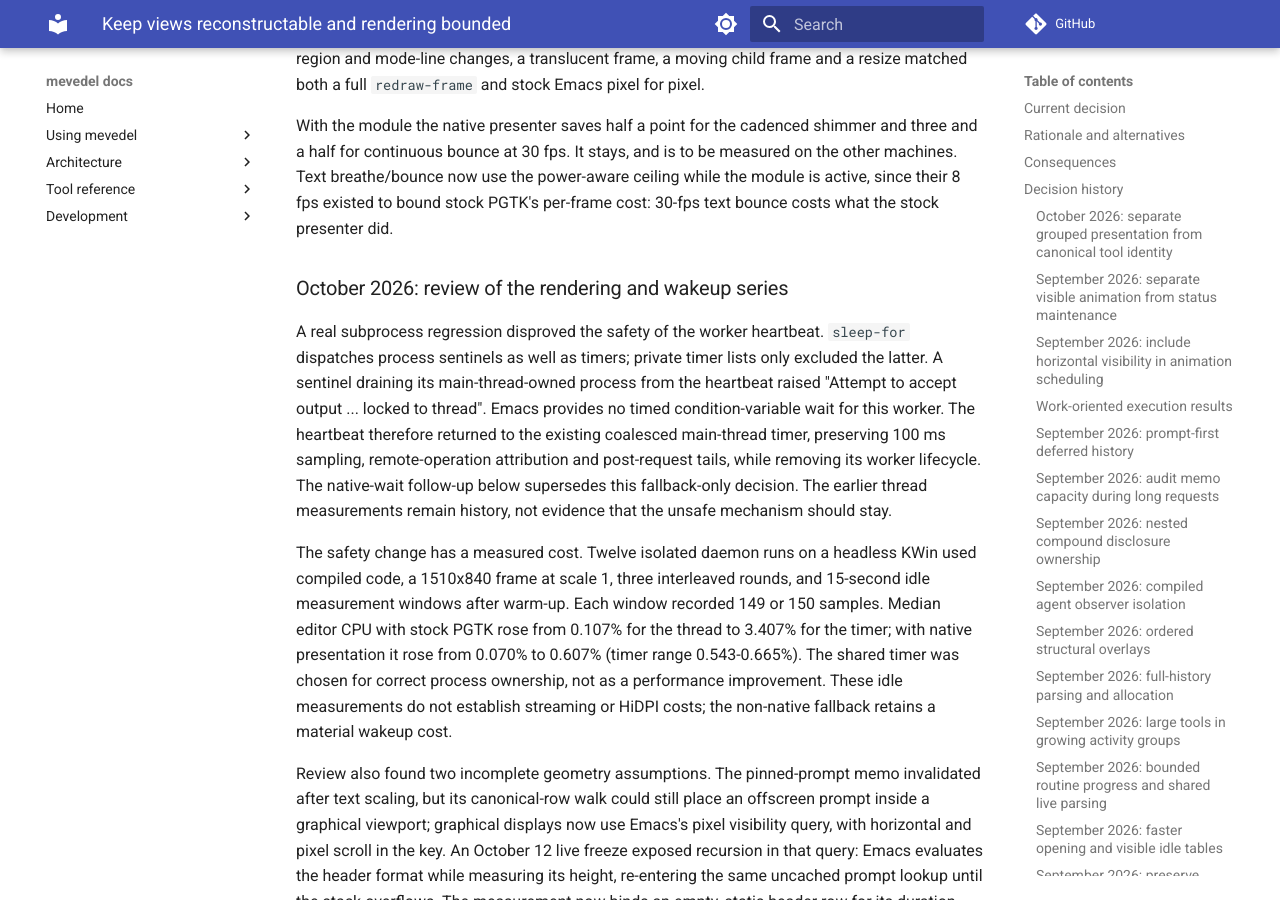
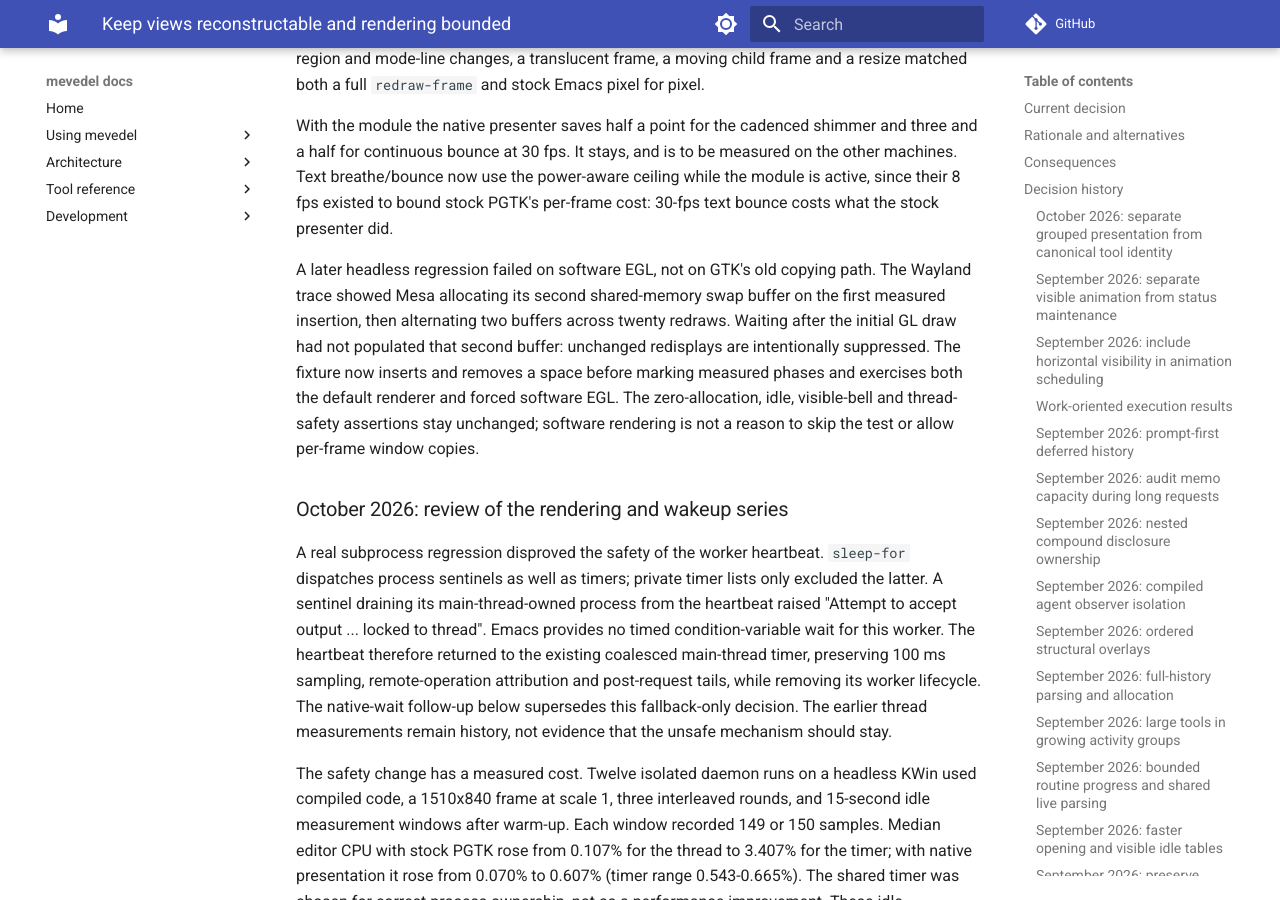
Before and after one commit to FrauH0lle/mevedel, an MkDocs documentation site: the page built from docs/adr/0119-keep-views-reconstructable-and-rendering-bounded.md, in a window 1280 px wide and 900 px high, scrolled down 38107 px. Built offline with MkDocs 1.6.1 and Material for MkDocs 9.7.7, drawn with Linux system fonts in a browser that asks for light colours; comment, search, counter and statistics services are not loaded.

Commit message:
test(present): Warm software EGL buffers before measurement
Mesa software EGL lazily allocates its second reusable shared-memory
swap buffer on the first change. Exercise real redraws during setup
instead of counting that one-time allocation as per-frame GTK copying.
Keep all measured-phase assertions and cover software EGL explicitly.

* test/fixtures/present-wayland.el (present-wayland--scenario): Insert
and remove a space before measuring to populate the reusable swap pool.
* test/test-mevedel-present-wayland.el (mevedel-present-wayland): Run
both the default and forced-software renderers with identical checks.
* docs/view.md: Describe steady-presentation allocation checks and setup.
* docs/adr/0119-keep-views-reconstructable-and-rendering-bounded.md:
Record the trace-backed software-EGL initialization correction.

Validation: 3/3 focused ERT tests pass. The complete isolated suite runs
10,346 tests with zero unexpected results and 24 conditional skips.
Software trace reuses two buffers without measured allocations; a
GL-disabled control creates 20 fresh buffers for 20 redraws. An extra
software capture/control run has four passes and one existing stock-PGTK
thread-showing timeout skip; that test passes in the complete suite.
Compile 250 files without warnings and clean all 250 bytecode files.

```diff
--- a/docs/adr/0119-keep-views-reconstructable-and-rendering-bounded.md
+++ b/docs/adr/0119-keep-views-reconstructable-and-rendering-bounded.md
@@ -1741,6 +1741,16 @@ power-aware ceiling while the module is active, since their 8 fps existed to
 bound stock PGTK's per-frame cost: 30-fps text bounce costs what the stock
 presenter did.
 
+A later headless regression failed on software EGL, not on GTK's old copying
+path. The Wayland trace showed Mesa allocating its second shared-memory swap
+buffer on the first measured insertion, then alternating two buffers across
+twenty redraws. Waiting after the initial GL draw had not populated that second
+buffer: unchanged redisplays are intentionally suppressed. The fixture now
+inserts and removes a space before marking measured phases and exercises both
+the default renderer and forced software EGL. The zero-allocation, idle,
+visible-bell and thread-safety assertions stay unchanged; software rendering is
+not a reason to skip the test or allow per-frame window copies.
+
 ### October 2026: review of the rendering and wakeup series
 
 A real subprocess regression disproved the safety of the worker heartbeat.
```
Also changed, not shown: docs/view.md (+6 -2 lines), 2 other files.
